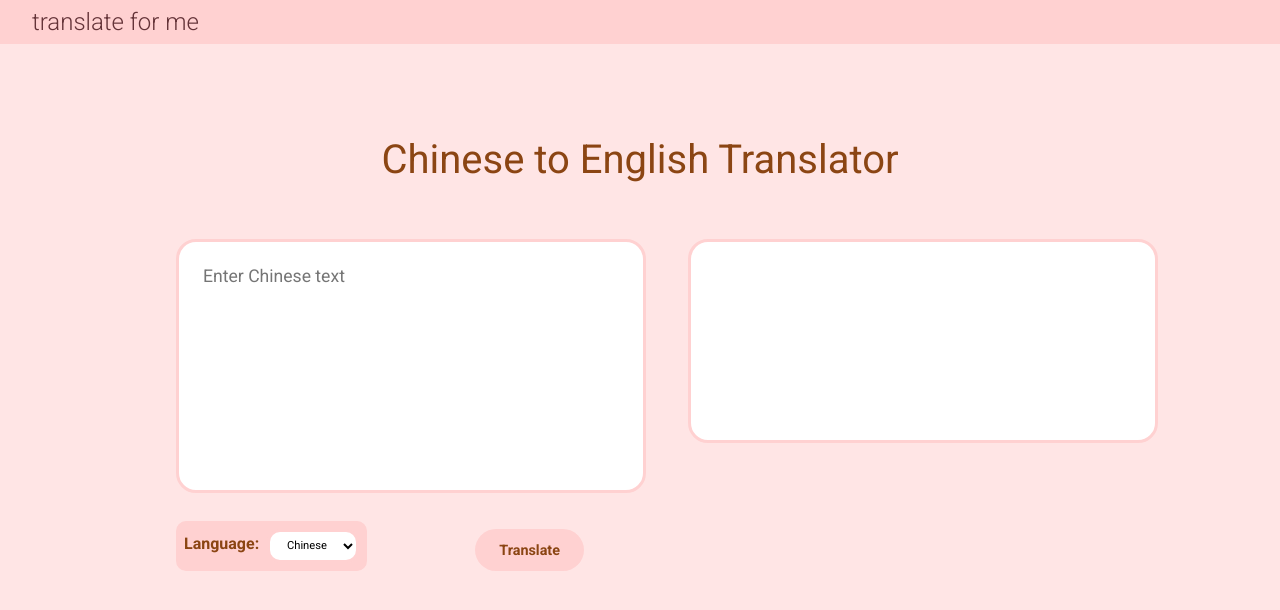
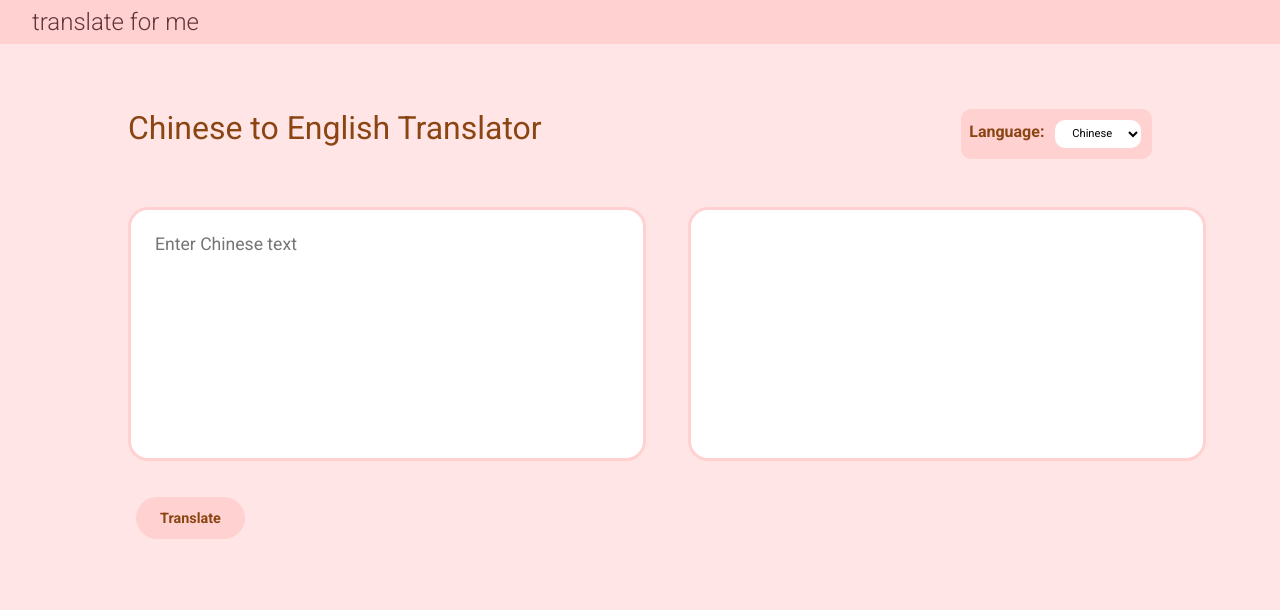
Before and after one commit to sroodsari/translate-for-me, a React (Create React App) app in the folder frontend/: page / in a window 1280 px wide. Shown: the top 610 px of the page. Built offline with nearby package versions, Linux system fonts and the light colour scheme.

Commit message:
move label -- need to adjust flex

```diff
--- a/frontend/src/App.css
+++ b/frontend/src/App.css
@@ -43,6 +43,13 @@ h2 {
   position: relative;
 }
 
+.container-header {
+  display: flex;
+  flex-direction: row;
+  justify-content: space-between;
+  overflow: hidden;
+}
+
 .column-container {
   display: flex;
   flex-direction: row;
@@ -51,22 +58,23 @@ h2 {
 
 }
 
-.column-left,
+.column-left {
+  flex: 1;
+  margin-right: 3rem;
+}
+
 .column-right {
-
   flex: 1;
   /* Allows columns to grow equally */
   margin-left: 3rem;
-  margin-right: 3rem;
   /* space between columns */
 }
 
 h1 {
   color: var(--accent-brown);
-  font-size: 2.5rem;
-  text-align: center;
-  margin-bottom: 2rem;
+  font-size: 2rem;
   font-weight: normal;
+  margin: 0;
 }
 
 select {
@@ -95,7 +103,7 @@ textarea {
   border-radius: 20px;
   font-size: 1.1rem;
   resize: none;
-  min-height: 150px;
+  min-height: 200px;
   transition: all 0.3s ease;
   font-family: inherit;
   background-color: #FFFFFF;
@@ -141,7 +149,7 @@ button:active {
   border-radius: 20px;
   font-size: 1.1rem;
   resize: vertical;
-  min-height: 150px;
+  min-height: 200px;
   background-color: #FFFFFF;
   border-style: solid;
   border-width: 3px;
--- a/frontend/src/App.js
+++ b/frontend/src/App.js
@@ -38,7 +38,17 @@ function App() {
       </header>
       <hr className="hr" />
       <div className="App-container">
-        <h1>{language === 'zh-CN' ? 'Chinese to English' : 'Farsi to English'} Translator</h1>
+        <div className="container-header">
+          <h1>{language === 'zh-CN' ? 'Chinese to English' : 'Farsi to English'} Translator</h1>
+          <label>
+            Language:
+            <select value={language} onChange={(e) => setLanguage(e.target.value)}>
+              <option value="zh-CN">Chinese</option>
+              <option value="fa-IR">Farsi</option>
+            </select>
+          </label>
+        </div>
+
         <div className="column-container">
           <div className="column-left">
             <textarea
@@ -49,13 +59,7 @@ function App() {
               onChange={(e) => setText(e.target.value)}
             />
             <div className='userSelection'>
-              <label>
-                Language:
-                <select value={language} onChange={(e) => setLanguage(e.target.value)}>
-                  <option value="zh-CN">Chinese</option>
-                  <option value="fa-IR">Farsi</option>
-                </select>
-              </label>
+
 
               <button onClick={translateText}>Translate</button>
             </div>
```
